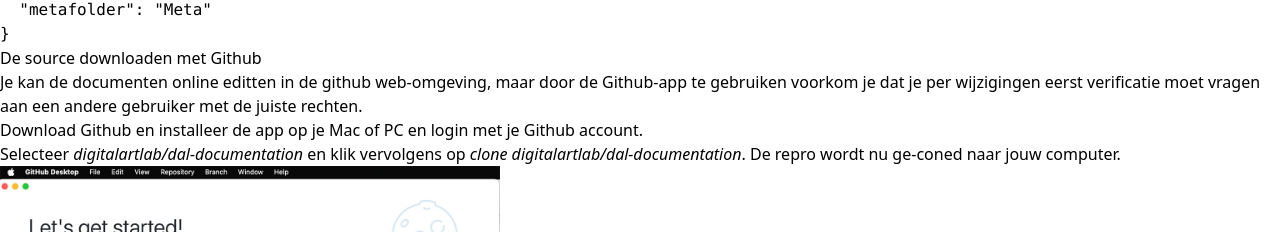
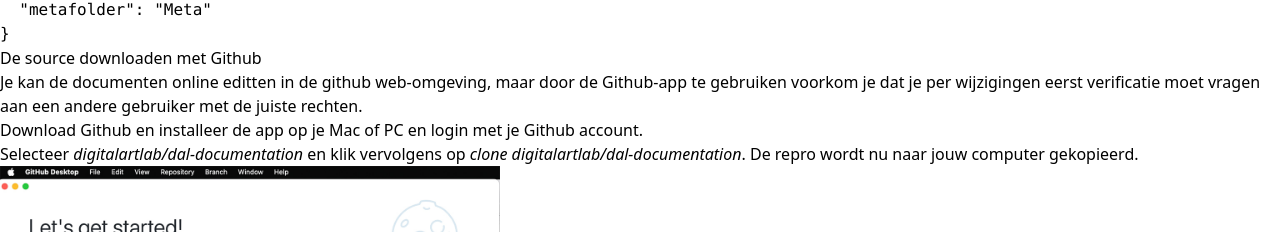
Before and after one commit to digitalartlab/dal-documentation, a Next.js app: page /metafolder/documentatie_schrijven in a window 1280 px wide. Shown: the part 1394-1626 px from the top of the page. Built offline with nearby package versions, Linux system fonts and the light colour scheme.

Commit message:
Update documentatie_schrijven.mdx

```diff
--- a/pages/metafolder/documentatie_schrijven.mdx
+++ b/pages/metafolder/documentatie_schrijven.mdx
@@ -83,7 +83,7 @@
 Github account.
 
 Selecteer *digitalartlab\/dal-documentation* en klik vervolgens op *clone digitalartlab\/dal-documentation*.
-De repro wordt nu ge-coned naar jouw computer.
+De repro wordt nu naar jouw computer gekopieerd.
 
 [<img src="/assets/meta/03-select-repo.jpg" width="500"/>]()
 
```
